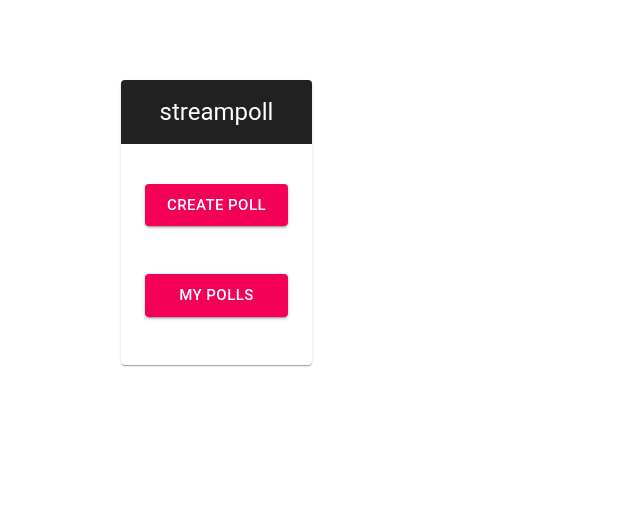
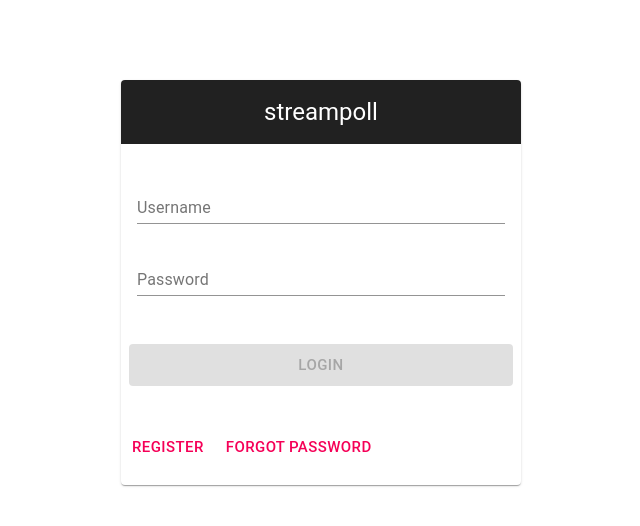
Before and after one commit to alex-oser/streampoll, a React (Create React App) app: page / in a window 1280 px wide. Shown: the top 526 px of the page, without its empty margins (319-959 px from the left). Built offline with nearby package versions, Linux system fonts and the light colour scheme.

Commit message:
STR-4 initial commit

```diff
--- a/src/App.tsx
+++ b/src/App.tsx
@@ -13,8 +13,8 @@ import {
 function App() {
   return (
     <Router>
-      <div className="App">
-        <Home />
+      <div className="Login">
+        <Login />
       </div>
     </Router>
   );
```
